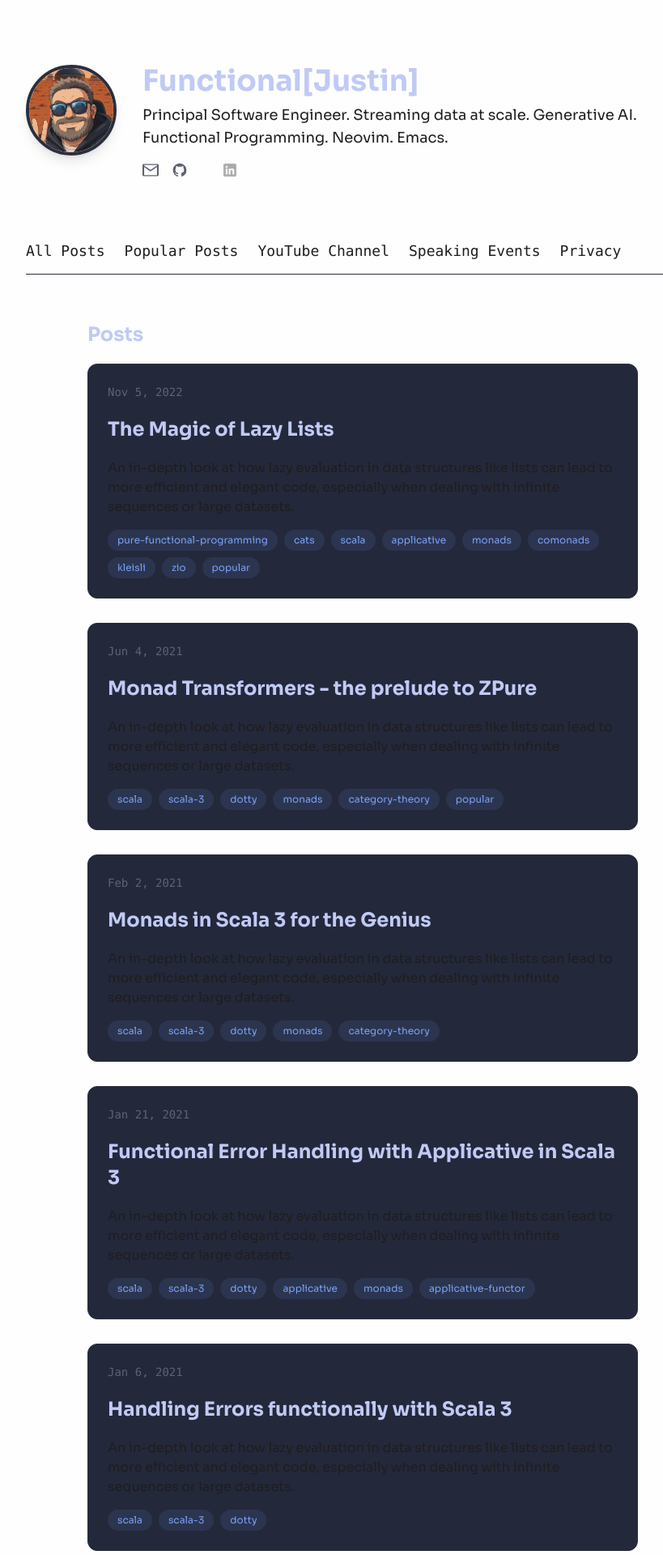
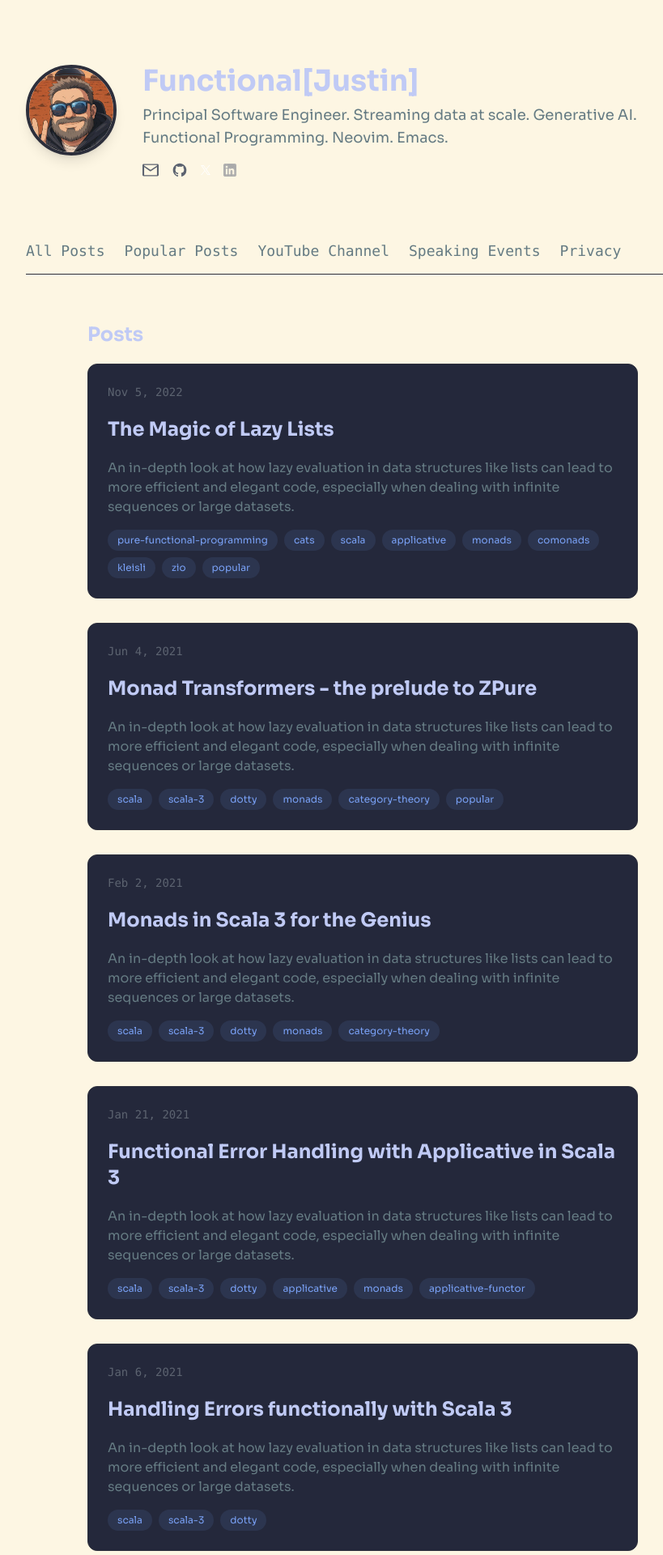
Before and after one commit to justinhj/justinhj.github.io, a Jekyll site: the page built from index.html, in a window 1280 px wide. Shown: the top 1920 px of the page at 81% size, without its empty margins (192-1011 px from the left). Built offline with Jekyll 4.4.1, drawn with Linux system fonts in a browser that asks for light colours; nearby versions of some CDN libraries.

Commit message:
better light settings

```diff
--- a/css/main.scss
+++ b/css/main.scss
@@ -18,8 +18,8 @@ $text-color:       #a9b1d6;
 $brand-color:      #2a7ae2;
 $background-color: #1a1b26;
 
-$background-color-light: #fefefe;
-$text-color-light: #1e1e1e;
+$background-color-light: #fdf6e3;
+$text-color-light: #657b83;
 
 $grey-color:       #828282;
 $grey-color-light: lighten($grey-color, 40%);
```
